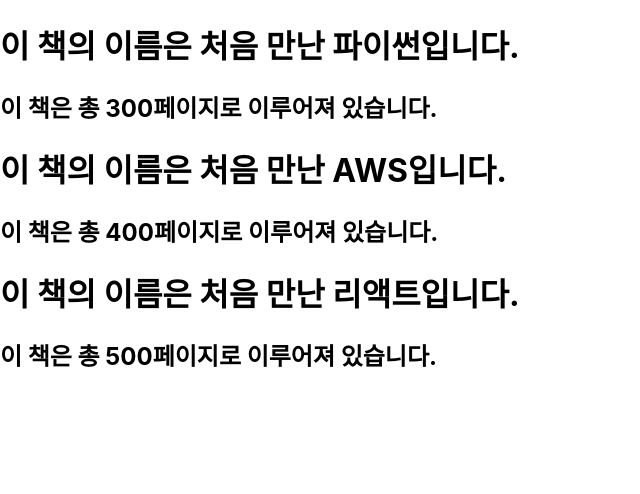
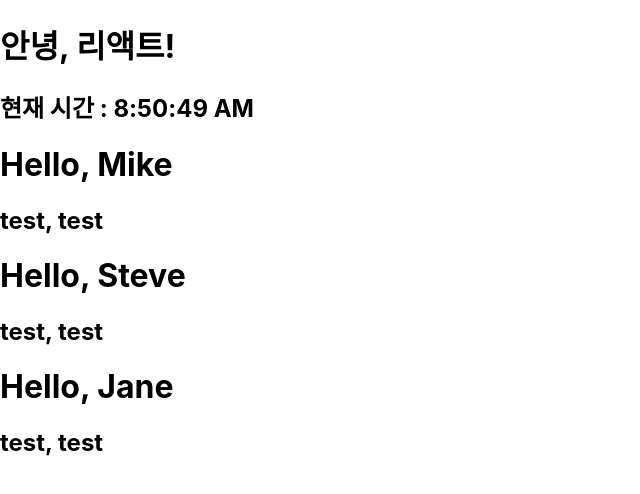
Before and after one commit to bisper1/react_test2, a React (Create React App) app: page / in a window 1280 px wide. Shown: the top 494 px of the page, without its empty margins (0-640 px from the left). Built offline with nearby package versions, Linux system fonts and the light colour scheme.

Commit message:
Welcome 컴포넌트 추가.

```diff
--- /dev/null
+++ b/src/chapter_04/Welcome.jsx
@@ -0,0 +1,12 @@
+import React from "react";
+
+function Welcome(props) {
+  return (
+    <div>
+      <h1>Hello, {props.name}</h1>
+      <h2>test, {props.number}</h2>
+    </div>
+  );
+}
+
+export default Welcome;
--- a/src/index.js
+++ b/src/index.js
@@ -3,15 +3,28 @@
 import "./index.css";
 // import App from "./App";
 import reportWebVitals from "./reportWebVitals";
-import Library from "./chapter_03/Library";
+// import Library from "./chapter_03/Library";
+import Clock from "./chapter_04/Clock"
+import Welcome from "./chapter_04/Welcome";
 
 const root = ReactDOM.createRoot(document.getElementById("root"));
-root.render(
-  <React.StrictMode>
-    {/* <App /> */}
-    <Library />
-  </React.StrictMode>
-);
+// root.render(
+//   <React.StrictMode>
+//     {/* <App /> */}
+//     <Library />
+//   </React.StrictMode>
+// );
+
+setInterval(() => {
+  root.render(
+    <React.StrictMode>
+      <Clock />
+      <Welcome name={"Mike"} number={"test"} />
+      <Welcome name={"Steve"} number={"test"} />
+      <Welcome name={"Jane"} number={"test"} />
+    </React.StrictMode>
+  )
+}, 1000)
 
 // If you want to start measuring performance in your app, pass a function
 // to log results (for example: reportWebVitals(console.log))
```
